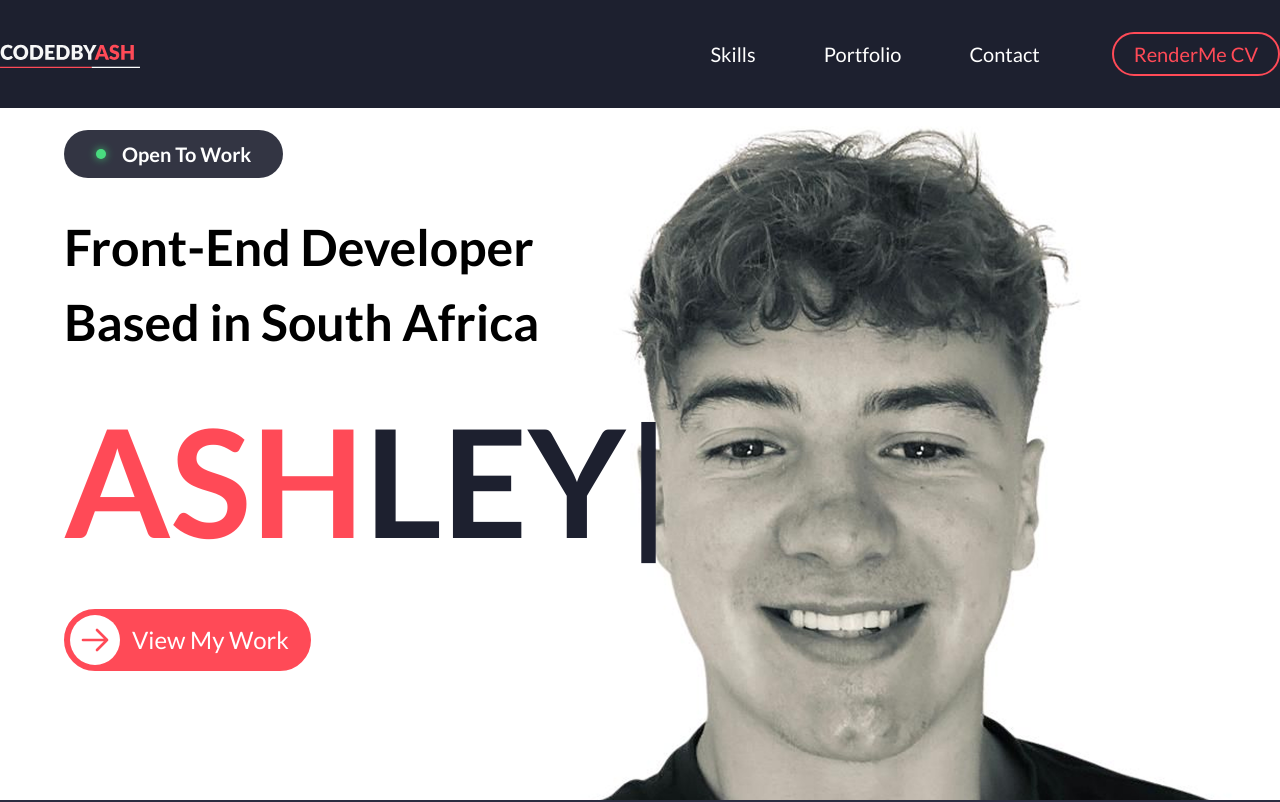
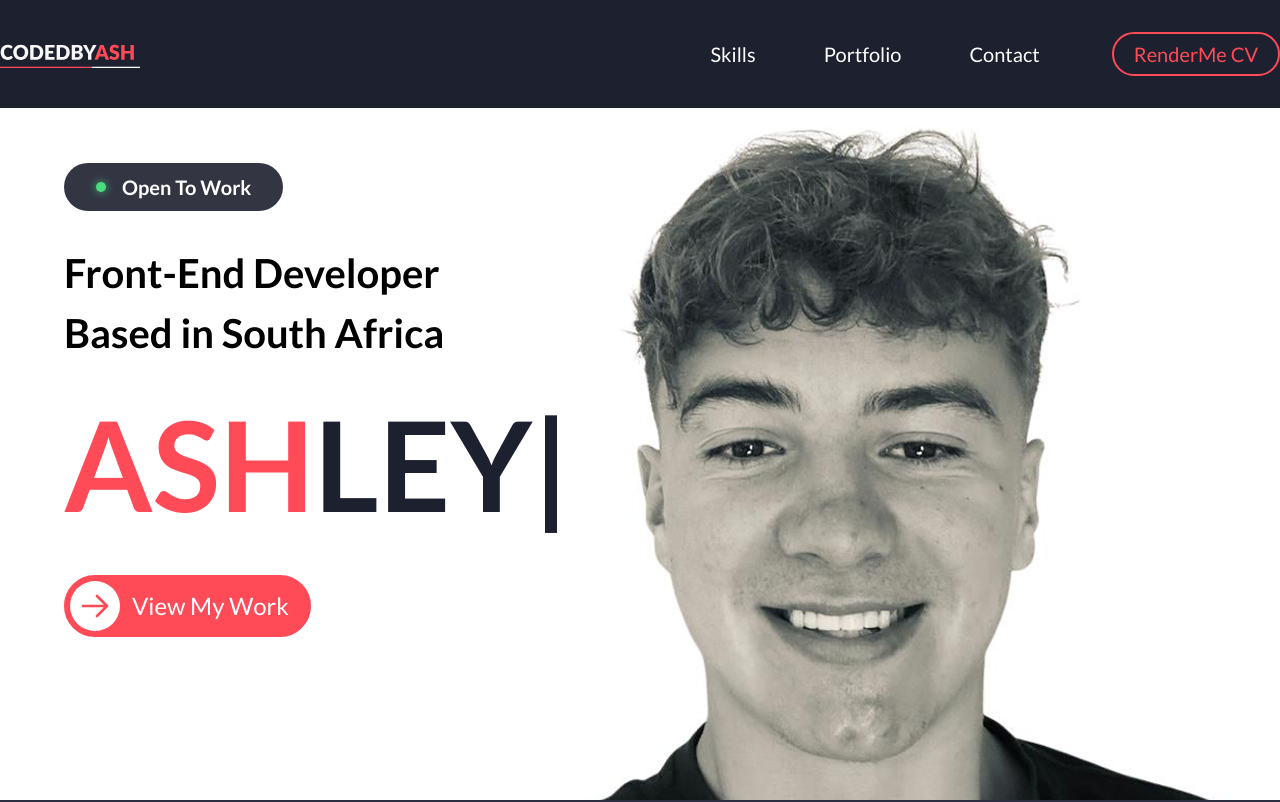
Before and after one commit to Ashley06Williams/My-portfolio, a Next.js app: page / in a window 1280 px wide. Shown: the top 802 px of the page. Built offline with nearby package versions, Linux system fonts and the light colour scheme.

Commit message:
Update hero-section.tsx

```diff
--- a/src/components/hero-section.tsx
+++ b/src/components/hero-section.tsx
@@ -25,13 +25,13 @@ export default function HeroSection() {
         <span className="w-2.5 h-2.5 bg-green-400 rounded-full animate-pulse shadow-[0_0_8px_rgba(74,222,128,0.8)]"></span>
         <p>Open To Work</p>
       </div>
-    <h2 className="mt-8 text-[50px] font-bold">
+    <h2 className="mt-8 text-[40px] font-bold">
       Front-End Developer
       <br />
       Based in South Africa
     </h2>
 <div className="mt-2">
-  <h1 className="text-[150px] font-bold">
+  <h1 className="text-[125px] font-bold">
     <span className="text-red">ASH</span>
     <TypeAnimation
       sequence={[
```
